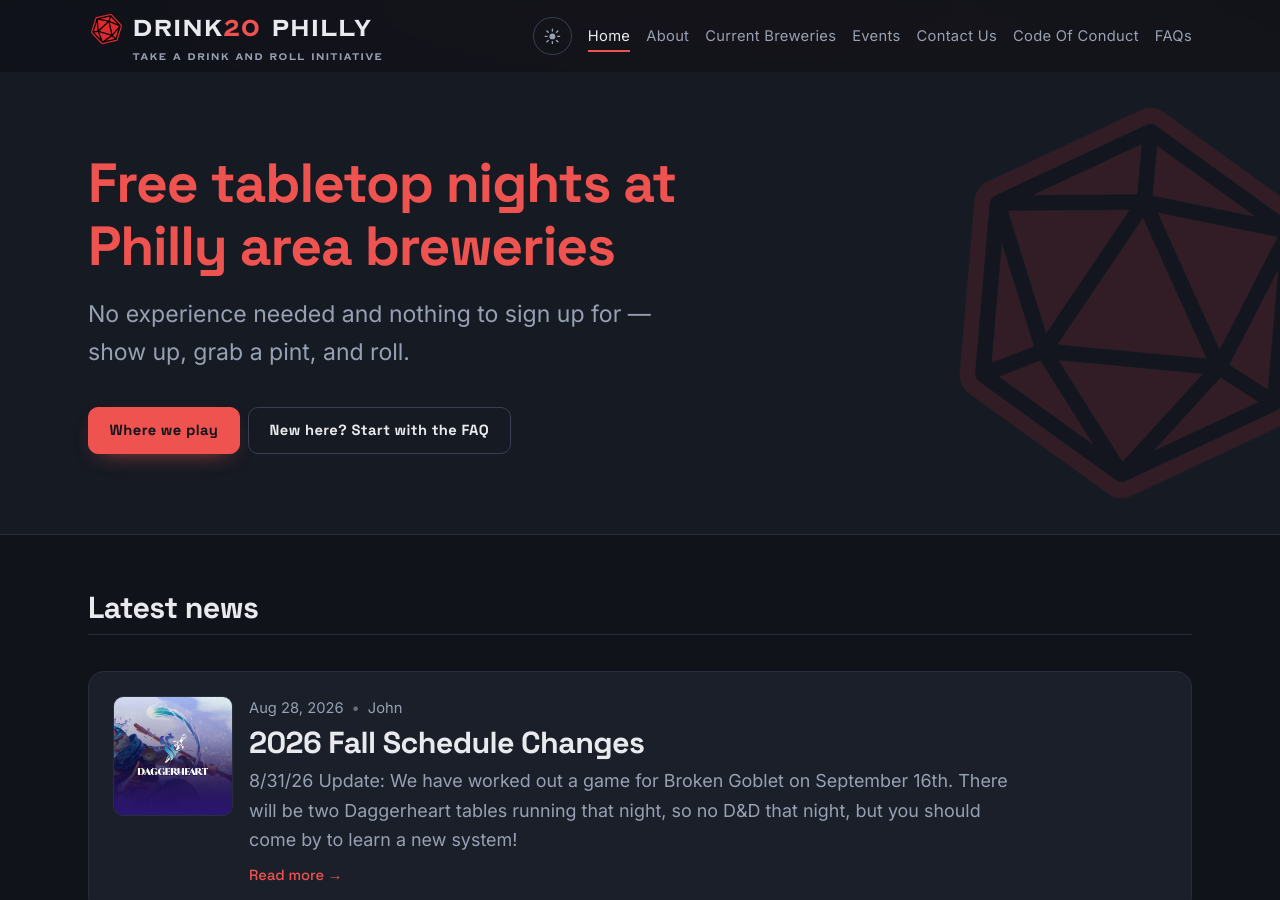
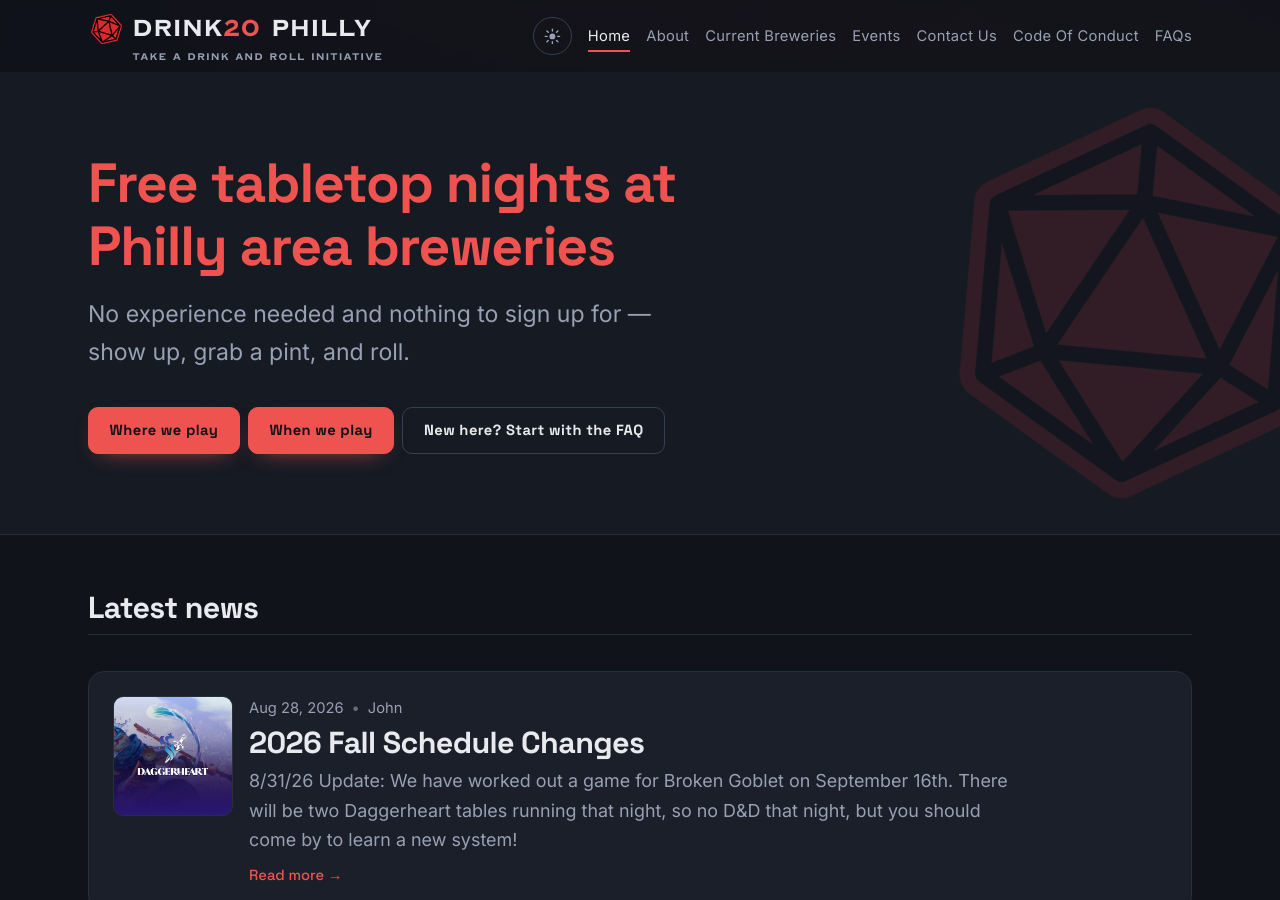
Before and after one commit to jmahlman/drink20.com, a Jekyll site: the page built from index.html, in a window 1280 px wide and 900 px high. Built offline with Jekyll 4.4.1, drawn with Linux system fonts in a browser that asks for light colours; the list of posts is cut into pages by our own code.

Commit message:
Point the home page at the events page
"Where we play" has had no counterpart since the calendar landed. It gets
one, styled the same because the two are the same question on a different
axis — and on a phone the pair wraps together, with the FAQ dropping to its
own row.

Sentence case to match its sibling, not the nav.

Co-Authored-By: Claude Opus 5 <noreply@anthropic.com>

```diff
--- a/_layouts/home.html
+++ b/_layouts/home.html
@@ -11,6 +11,7 @@ layout: default
 			</p>
 			<div class="hero__actions">
 				<a class="button" href="{{ '/breweries' | relative_url }}">Where we play</a>
+				<a class="button" href="{{ '/events' | relative_url }}">When we play</a>
 				<a class="button button--ghost" href="{{ '/FAQ' | relative_url }}">New here? Start with the FAQ</a>
 			</div>
 		</div>
```
